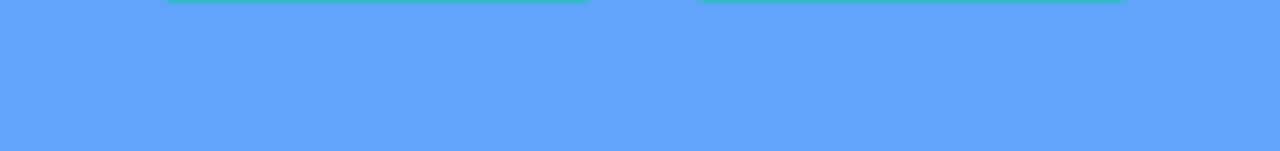
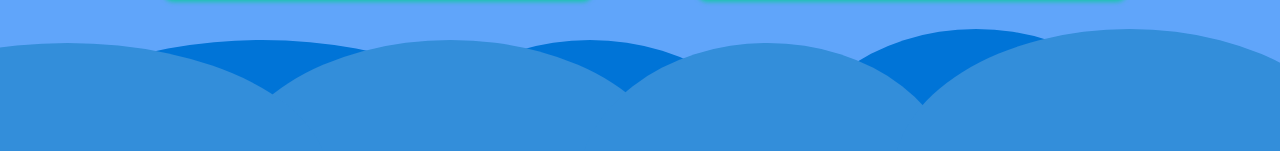
Before and after one commit to polypixeldev/flag-referendum-website, an Astro site: page / in a window 1280 px wide. Shown: the part 1567-1718 px from the top of the page. Before the commit the page ends 1596 px from the top, so only its background shows below. Built offline with nearby package versions, Linux system fonts and the light colour scheme; Astro itself is replaced by a stand-in of ours.

Commit message:
Add waves to bottom

```diff
--- a/src/pages/index.astro
+++ b/src/pages/index.astro
@@ -22,7 +22,8 @@ import Flag from "../components/flag.astro";
       }
     </style>
   </head>
-  <body class="bg-blue-400 px-10 py-5">
+  <body class="bg-blue-400">
+    <div class="px-10 py-5">
       <div
         class="rounded-2xl border-4 border-orange-600 bg-orange-400 p-5 [box-shadow:5px_5px_4px_rgba(234,99,0,0.75)]"
       >
@@ -44,8 +45,8 @@ import Flag from "../components/flag.astro";
         </p>
         <p class="text-xl md:text-2xl lg:text-3xl">
           The winning flag will fly from the floating bouncy castle at Maker
-        Faire, from the flagpole at HQ, and eventually from every vessel in our
-        nascent global armada.
+          Faire, from the flagpole at HQ, and eventually from every vessel in
+          our nascent global armada.
         </p>
         <!--TODO: implement slack sign in -->
         <p class="my-1 text-xl underline md:text-2xl lg:text-3xl">
@@ -61,5 +62,7 @@ import Flag from "../components/flag.astro";
         <Flag img="https://assets.hackclub.com/banners/2023.svg" />
         <Flag img="https://assets.hackclub.com/banners/2023.svg" />
       </div>
+    </div>
+    <img src="waves.svg" alt="Waves" class="w-screen" />
   </body>
 </html>
```
Also changed, not shown: public/waves.svg (added). Lines whose indentation alone changed are shown as unchanged.
